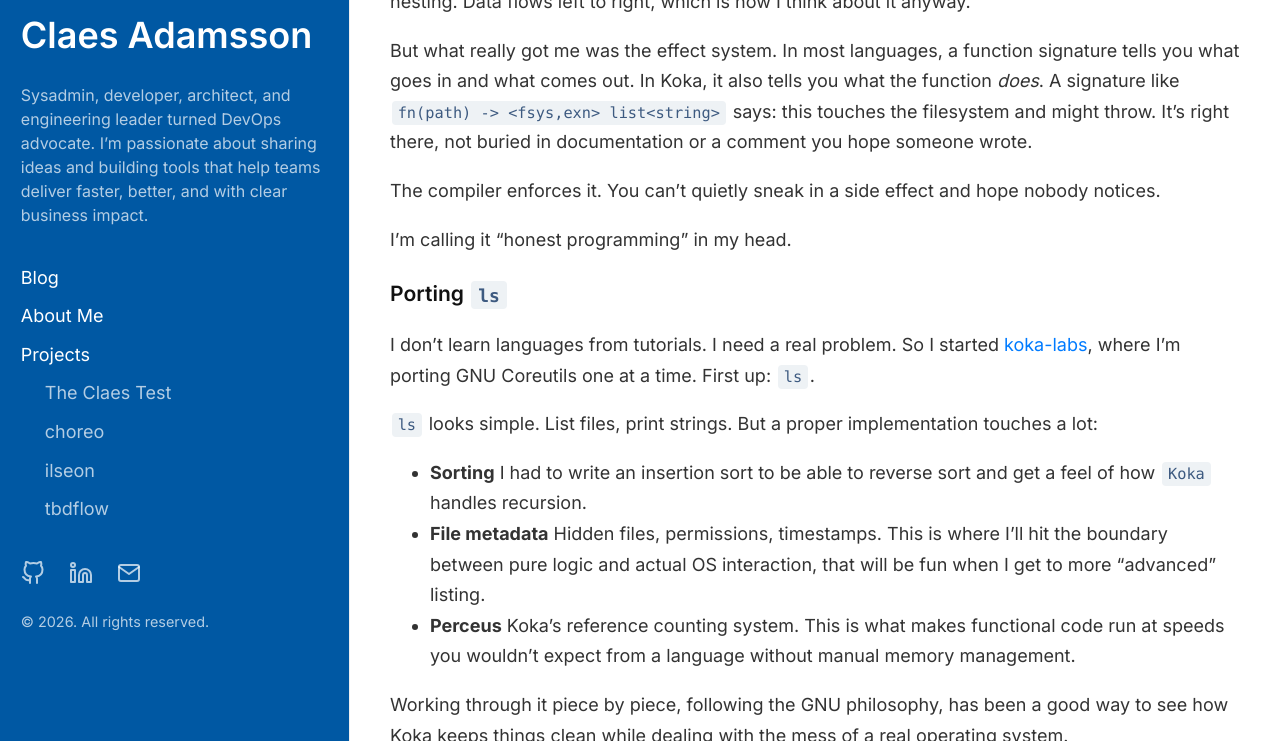
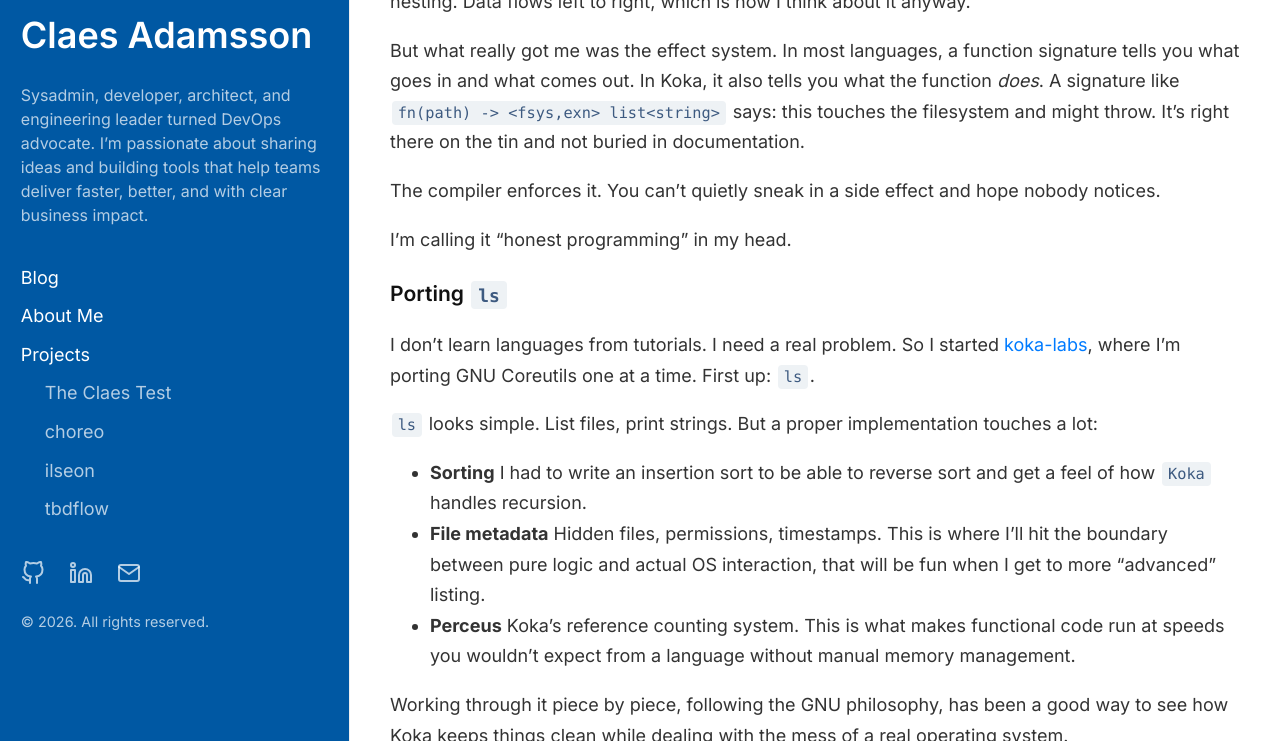
Before and after one commit to cladam/cladam.github.io, a Jekyll site: the page built from _posts/2026-04-06-koka-development.md, in a window 1280 px wide and 900 px high, scrolled down 497 px, cut to the strip 159-900 px from the top of the window. Built offline with Jekyll 4.4.1, drawn with Linux system fonts in a browser that asks for light colours; comment, search, counter and statistics services are not loaded.

Commit message:
fix: update phrasing - on the tin

```diff
--- a/_posts/2026-04-06-koka-development.md
+++ b/_posts/2026-04-06-koka-development.md
@@ -16,7 +16,7 @@ It's a research language from Microsoft Research. Functional, but not in the way
 
 The dot selection syntax was the first thing that felt right. Coming from Kotlin, I'm used to chaining: `names.filter(is-hidden).sort(cmp).foreach(println)`. Koka lets me write like that. No inside-out nesting. Data flows left to right, which is how I think about it anyway.
 
-But what really got me was the effect system. In most languages, a function signature tells you what goes in and what comes out. In Koka, it also tells you what the function *does*. A signature like `fn(path) -> <fsys,exn> list<string>` says: this touches the filesystem and might throw. It's right there, not buried in documentation or a comment you hope someone wrote.
+But what really got me was the effect system. In most languages, a function signature tells you what goes in and what comes out. In Koka, it also tells you what the function *does*. A signature like `fn(path) -> <fsys,exn> list<string>` says: this touches the filesystem and might throw. It's right there on the tin and not buried in documentation.
 
 The compiler enforces it. You can't quietly sneak in a side effect and hope nobody notices.
 
```
